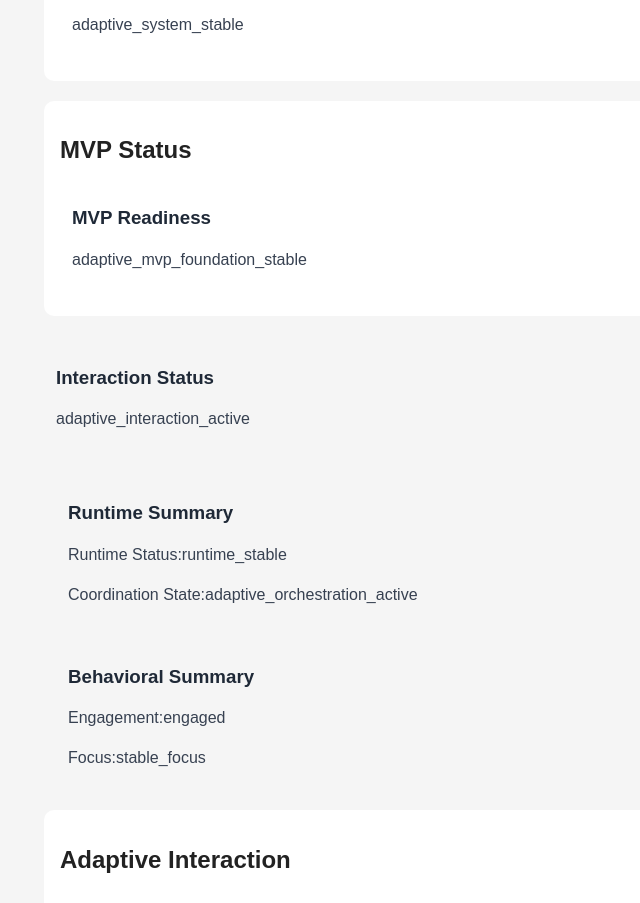
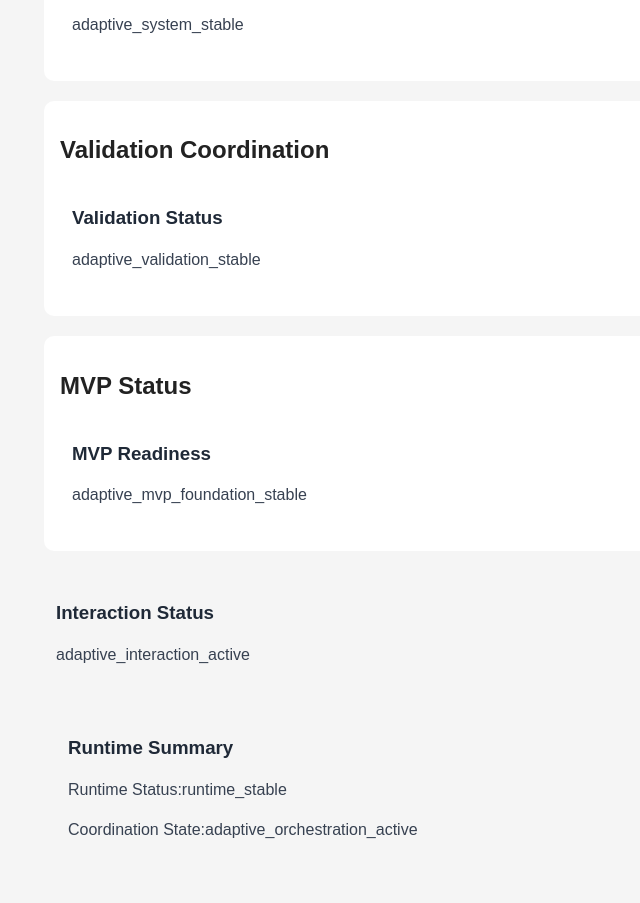
Before and after one commit to amri-03/axis-ai-assistant, a React app in the folder frontend/: page / in a window 1280 px wide. Shown: the part 1520-2423 px from the top of the page, without its empty margins (0-640 px from the left). Built offline with nearby package versions, Linux system fonts and the light colour scheme; the HTML template or start-up script is replaced by a standard one.

Commit message:
feat: add adaptive validation coordination visibility

```diff
--- /dev/null
+++ b/frontend/src/components/ValidationStatusCard.jsx
@@ -0,0 +1,19 @@
+export default function ValidationStatusCard({
+                                                 validationStatus
+                                             }) {
+
+    return (
+
+        <div>
+
+            <h3>
+                Validation Status
+            </h3>
+
+            <p>
+                {validationStatus}
+            </p>
+
+        </div>
+    );
+}
--- a/frontend/src/pages/Home.jsx
+++ b/frontend/src/pages/Home.jsx
@@ -46,6 +46,9 @@ import SystemHealthOverview
 
 import InteractionHeader
     from "../components/InteractionHeader";
+
+import ValidationStatusCard
+    from "../components/ValidationStatusCard";
 
 
 export default function Home() {
@@ -122,6 +125,9 @@ export default function Home() {
 
     const interactionSubtitle =
         "Continuity-aware adaptive orchestration environment.";
+
+    const validationStatus =
+        "adaptive_validation_stable";
 
     return (
         <div>
@@ -207,6 +213,18 @@ export default function Home() {
             </SectionContainer>
 
             <SectionContainer
+                title="Validation Coordination"
+            >
+
+                <ValidationStatusCard
+                    validationStatus={
+                        validationStatus
+                    }
+                />
+
+            </SectionContainer>
+
+            <SectionContainer
                 title="MVP Status"
             >
 
```
Also changed, not shown: 2 other files (tests, documents, lock files or other folders).
